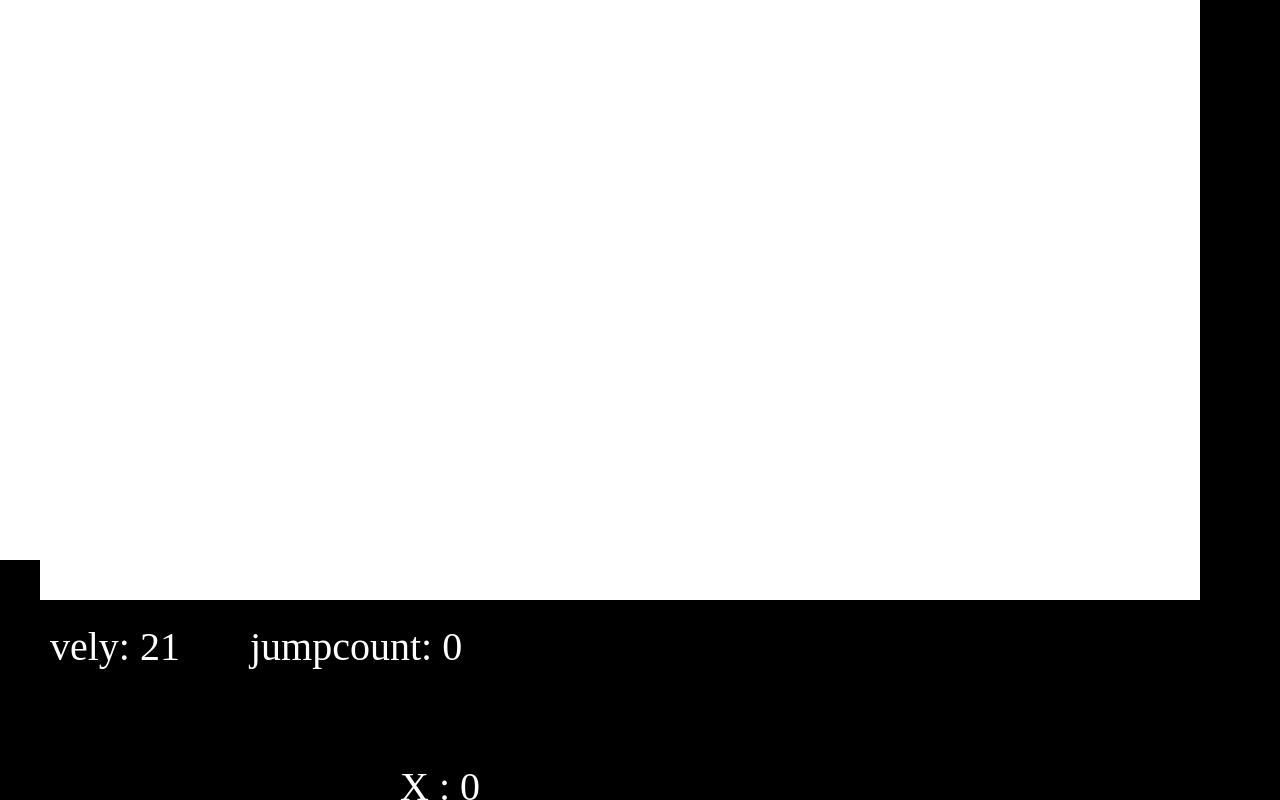
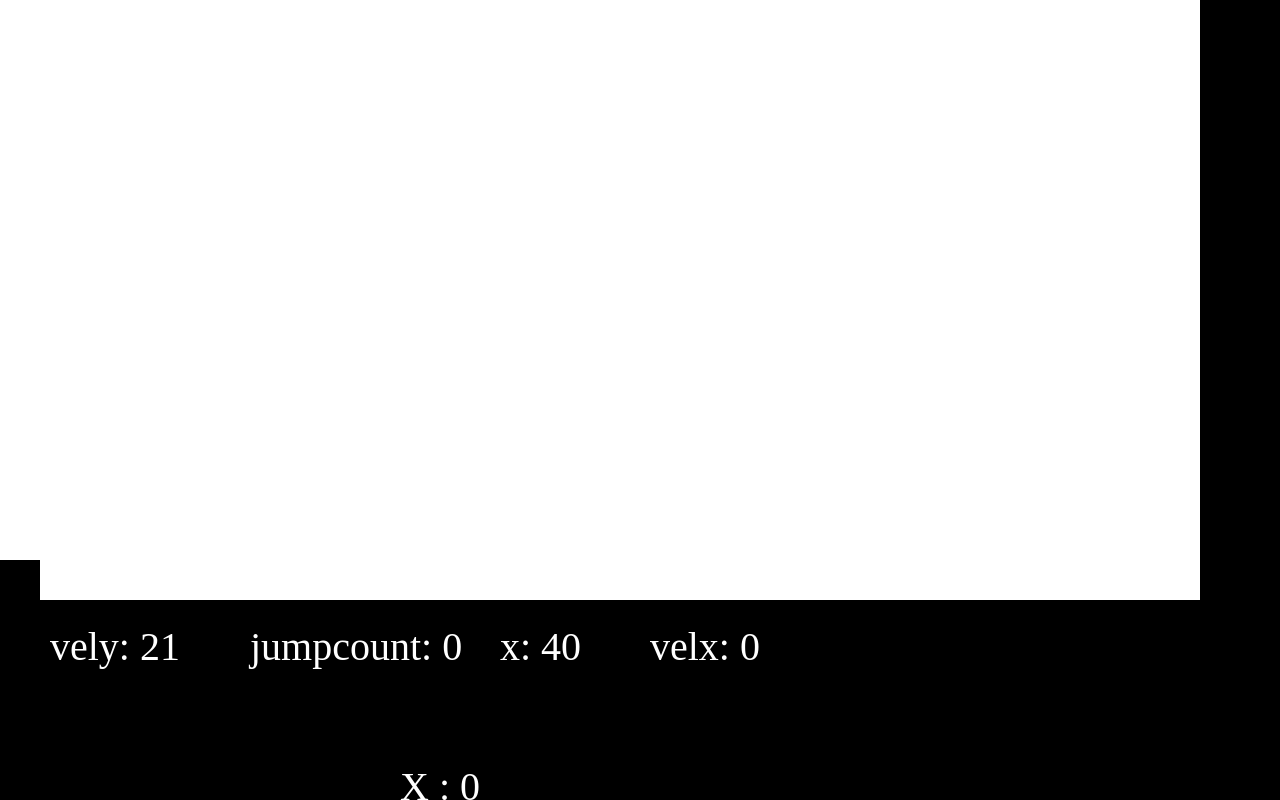
Before and after one commit to JerecTharen/Cohort7Games, a plain HTML site: page games/canvasGame/index.html in a window 1280 px wide. Drawn offline with Linux system fonts and the light colour scheme.

Commit message:
new physics

```diff
--- a/games/canvasGame/index.html
+++ b/games/canvasGame/index.html
@@ -34,6 +34,7 @@
         const level  =   {x: 0 ,y: 15, length: 30, height: 5, area: 30 * 20}
         const scaledlevel  =   {x: level.x * scale ,y: level.y * scale , length: level.length * scale, height: level.height * scale, area: level.length * level.height * scale}
         const level2 =   {x: 30, y: 0, length: 20, height: 30}
+        const scaledlevel2 =   {x: level2.x * scale, y: level2.y * scale, length: level2.length * scale, height: level2.height * scale}
         var player   =   {x: 0, y: 0, length: 1, height: 1}
         var scaledplayer   =   {x: player.x * scale, y: player.y * scale, length: player.length * scale, height: player.height * scale}
         var acceleration = 1;
@@ -44,6 +45,7 @@
         var friction = 2;
         var jumpheight = 5;
         var jumpcounter = 0;
+        var xcollide = 0;
 
 
 
@@ -115,6 +117,8 @@
             ctx.fillStyle="white";
             ctx.fillText("vely: " + vely ,50, 660);
             ctx.fillText("jumpcount: " + jumpcounter ,250, 660);
+            ctx.fillText("x: " + (player.x + scaledplayer.length) ,500, 660);
+            ctx.fillText("velx: " + velx ,650, 660);
 
 
         }
@@ -143,7 +147,7 @@
 
                     player.y = scaledlevel.y - scaledplayer.height;
 
-                    jumpcount = 0;
+                    jumpcount += 2;
 
 
                 } else{
@@ -151,6 +155,14 @@
                     player.y -= -3;
                     vely += gravity;
                     player.y += vely;
+                }
+
+                if(player.x + scaledplayer.length  > scaledlevel2.x){
+                    xcollide = 1;
+                    player.x -= velx;
+
+                }else{
+                    xcollide = 0;
                 }
 
              ctx.fillStyle="black";
@@ -163,9 +175,10 @@
                     if(velx < 0){
                         velx += acceleration * friction;
                         player.x += velx;
+
                     }
                     if(velx > maxspeed){
-                        velx = maxspeed;
+                        velx = maxspeed -1;
                     }
                 }
                 if(rightPressed){
```
